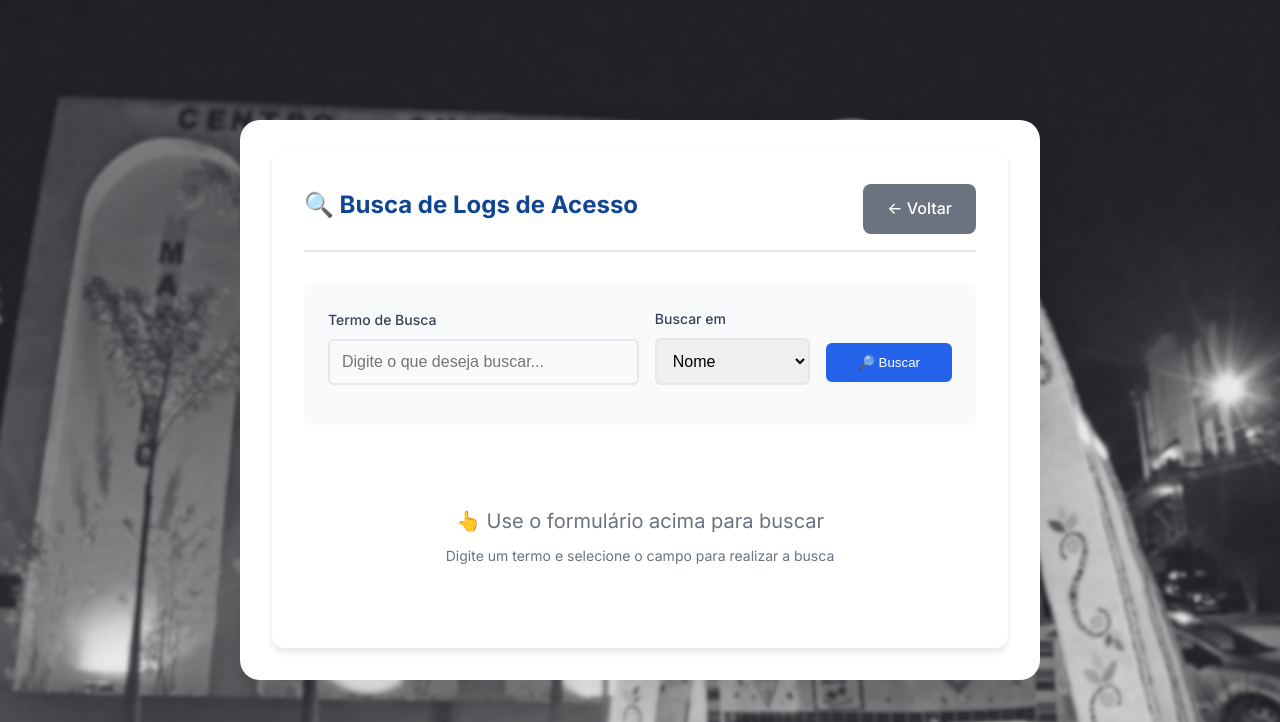
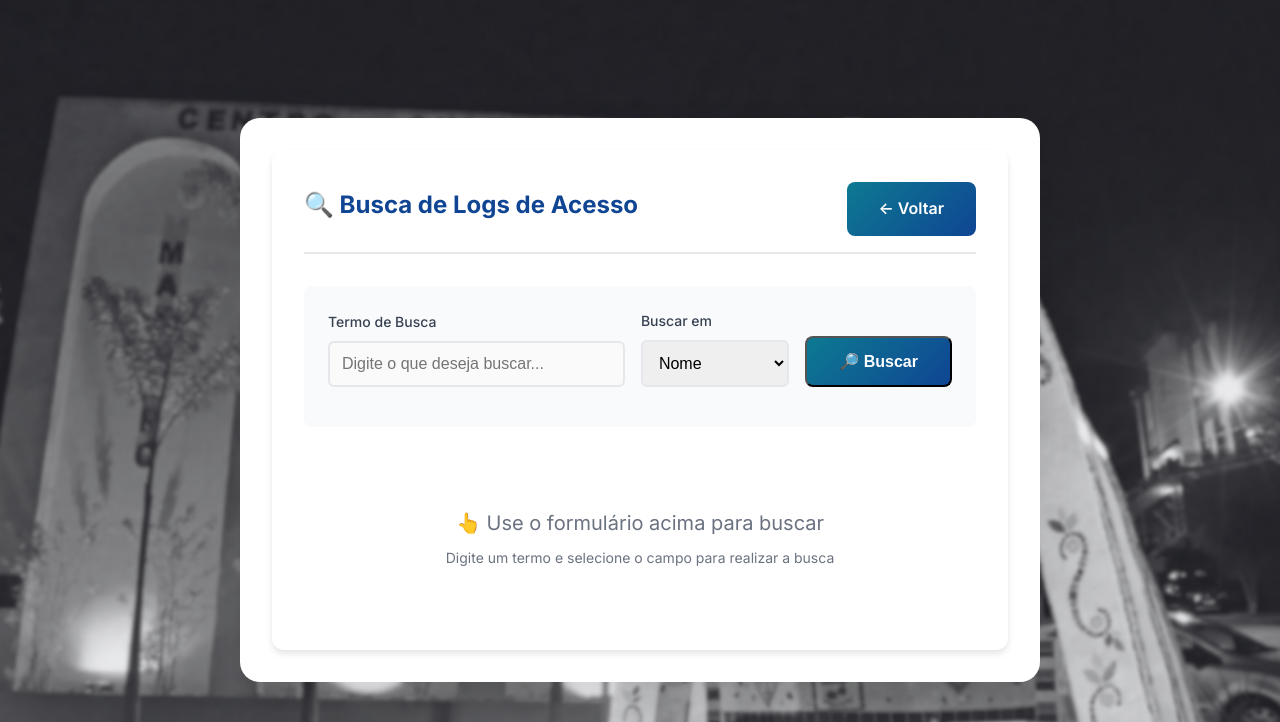
Before and after one commit to joaocurityba/wifi-portal, a Flask app: template templates/admin_search.html in a window 1280 px wide. Shown: the top 722 px of the page. Run offline with Flask 3, Linux system fonts and the light colour scheme; the template is opened without the code that fills it, so the values that code supplies are empty; parts of the project's set-up code (start-up, migrations or seed data) failed here and were passed over.

Commit message:
update buttons

```diff
--- a/templates/admin_search.html
+++ b/templates/admin_search.html
@@ -83,39 +83,6 @@
             align-items: end;
         }
 
-        .btn-search {
-            padding: 0.75rem 2rem;
-            background-color: #2563eb;
-            color: white;
-            border: none;
-            border-radius: 6px;
-            font-weight: 500;
-            cursor: pointer;
-            transition: all 0.3s ease;
-            margin-bottom: 0.2rem;
-        }
-
-        .btn-search:hover {
-            background-color: #1d4ed8;
-            transform: translateY(-1px);
-            box-shadow: 0 4px 12px rgba(37, 99, 235, 0.3);
-        }
-
-        .btn-back {
-            display: inline-block;
-            padding: 0.75rem 1.5rem;
-            background-color: #6b7280;
-            color: white;
-            text-decoration: none;
-            border-radius: 8px;
-            font-weight: 500;
-            transition: all 0.3s ease;
-        }
-
-        .btn-back:hover {
-            background-color: #4b5563;
-        }
-
         .results-header {
             display: flex;
             justify-content: space-between;
@@ -178,7 +145,7 @@
         <div class="admin-container">
             <div class="admin-header">
                 <h1 class="admin-title">🔍 Busca de Logs de Acesso</h1>
-                <a href="{{ url_for('admin') }}" class="btn-back">← Voltar</a>
+                <a href="{{ url_for('admin') }}" class="btn-secondary">← Voltar</a>
             </div>
 
             <form method="POST" class="search-form">
@@ -209,7 +176,7 @@
                     </div>
 
                     <div class="form-group">
-                        <button type="submit" class="btn-search">🔎 Buscar</button>
+                        <button type="submit" class="btn-secondary">🔎 Buscar</button>
                     </div>
                 </div>
             </form>
```
Also changed, not shown: templates/admin_stats.html (+1 -18 lines), 1 other file.
